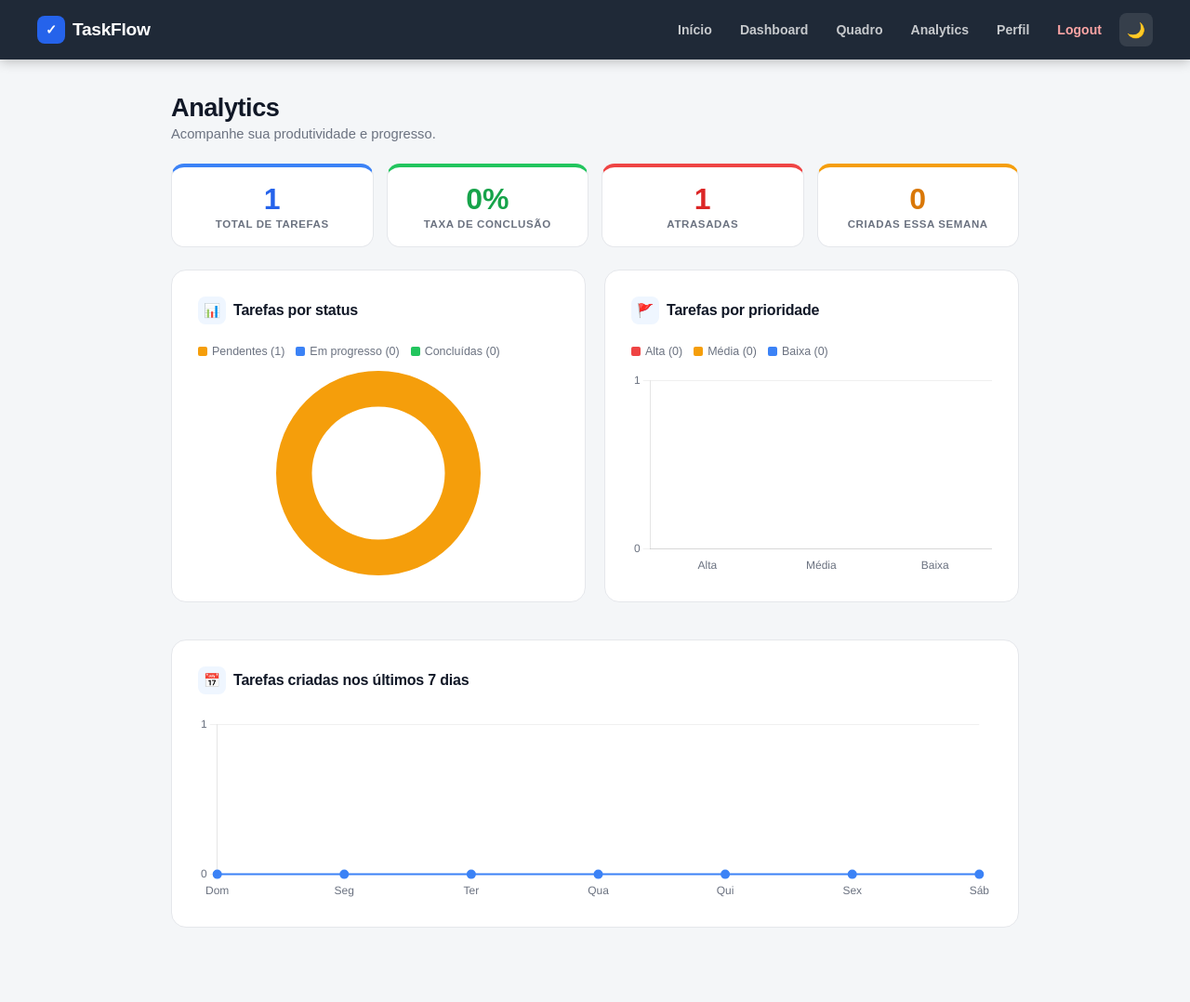
After one commit to mateusmendess/taskflow-webapp, a Flask app: page /analytics in a window 1280 px wide. The commit adds this page. Shown: the whole page at 93% size. Run offline with Flask 3, Linux system fonts and the light colour scheme; a user stored in the database is signed in; tables that the repository leaves empty hold one stand-in row (values such as "Sample post").

Commit message:
feat: adicionar página de Analytics com gráficos Chart.js

```diff
--- a/app/routes.py
+++ b/app/routes.py
@@ -338,6 +338,48 @@ def perfil():
 
     return render_template("perfil.html")
 
+@main.route("/analytics")
+@login_required
+def analytics():
+    from datetime import date, timedelta
+
+    tasks = Task.query.filter_by(user_id=current_user.id).all()
+    today = date.today()
+
+    total_tasks     = len(tasks)
+    completed_tasks = len([t for t in tasks if t.status == "concluída"])
+    pending_tasks   = len([t for t in tasks if t.status == "pendente"])
+    progress_tasks  = len([t for t in tasks if t.status == "em_progresso"])
+    overdue_tasks   = len([t for t in tasks if t.due_date and t.due_date < today and t.status != "concluída"])
+    high_tasks      = len([t for t in tasks if t.priority == "alta"])
+    medium_tasks    = len([t for t in tasks if t.priority == "media"])
+    low_tasks       = len([t for t in tasks if t.priority == "baixa"])
+    completion_rate = round((completed_tasks / total_tasks * 100) if total_tasks > 0 else 0)
+    created_this_week = len([t for t in tasks if t.created_at.date() >= today - timedelta(days=7)])
+
+    week_labels = []
+    week_data   = []
+    days_pt = ["Seg", "Ter", "Qua", "Qui", "Sex", "Sáb", "Dom"]
+    for i in range(6, -1, -1):
+        day = today - timedelta(days=i)
+        week_labels.append(days_pt[day.weekday()])
+        week_data.append(len([t for t in tasks if t.created_at.date() == day]))
+
+    return render_template("analytics.html",
+        total_tasks=total_tasks,
+        completed_tasks=completed_tasks,
+        pending_tasks=pending_tasks,
+        progress_tasks=progress_tasks,
+        overdue_tasks=overdue_tasks,
+        high_tasks=high_tasks,
+        medium_tasks=medium_tasks,
+        low_tasks=low_tasks,
+        completion_rate=completion_rate,
+        created_this_week=created_this_week,
+        week_labels=week_labels,
+        week_data=week_data
+    )
+
 @main.route("/logout")
 @login_required
 def logout():
--- /dev/null
+++ b/app/templates/analytics.html
@@ -0,0 +1,187 @@
+{% extends "base.html" %}
+
+{% block content %}
+
+<div class="db-page">
+
+    <div class="db-hero">
+        <h1>Analytics</h1>
+        <p>Acompanhe sua produtividade e progresso.</p>
+    </div>
+
+    <!-- Stats -->
+    <div class="db-stats" style="grid-template-columns: repeat(4, 1fr);">
+        <div class="db-stat s-total">
+            <div class="db-stat-num">{{ total_tasks }}</div>
+            <div class="db-stat-lbl">Total de tarefas</div>
+        </div>
+        <div class="db-stat s-done">
+            <div class="db-stat-num">{{ completion_rate }}%</div>
+            <div class="db-stat-lbl">Taxa de conclusão</div>
+        </div>
+        <div class="db-stat s-over">
+            <div class="db-stat-num">{{ overdue_tasks }}</div>
+            <div class="db-stat-lbl">Atrasadas</div>
+        </div>
+        <div class="db-stat s-pend">
+            <div class="db-stat-num">{{ created_this_week }}</div>
+            <div class="db-stat-lbl">Criadas essa semana</div>
+        </div>
+    </div>
+
+    <!-- Gráficos linha 1 -->
+    <div style="display: grid; grid-template-columns: 1fr 1fr; gap: 20px; margin-bottom: 20px;">
+
+        <!-- Rosca: por status -->
+        <div class="db-card">
+            <div class="db-card-title">
+                <span class="db-card-icon">📊</span>
+                Tarefas por status
+            </div>
+            <div style="display:flex; flex-wrap:wrap; gap:12px; margin-bottom:14px; font-size:0.78rem; color: var(--tf-muted);">
+                <span style="display:flex; align-items:center; gap:5px;"><span style="width:10px;height:10px;border-radius:2px;background:#f59e0b;display:inline-block;"></span>Pendentes ({{ pending_tasks }})</span>
+                <span style="display:flex; align-items:center; gap:5px;"><span style="width:10px;height:10px;border-radius:2px;background:#3b82f6;display:inline-block;"></span>Em progresso ({{ progress_tasks }})</span>
+                <span style="display:flex; align-items:center; gap:5px;"><span style="width:10px;height:10px;border-radius:2px;background:#22c55e;display:inline-block;"></span>Concluídas ({{ completed_tasks }})</span>
+            </div>
+            <div style="position:relative; height:220px;">
+                <canvas id="chart-status"
+                    role="img"
+                    aria-label="Gráfico de rosca com tarefas por status">
+                    Pendentes: {{ pending_tasks }}, Em progresso: {{ progress_tasks }}, Concluídas: {{ completed_tasks }}.
+                </canvas>
+            </div>
+        </div>
+
+        <!-- Barras: por prioridade -->
+        <div class="db-card">
+            <div class="db-card-title">
+                <span class="db-card-icon">🚩</span>
+                Tarefas por prioridade
+            </div>
+            <div style="display:flex; flex-wrap:wrap; gap:12px; margin-bottom:14px; font-size:0.78rem; color: var(--tf-muted);">
+                <span style="display:flex; align-items:center; gap:5px;"><span style="width:10px;height:10px;border-radius:2px;background:#ef4444;display:inline-block;"></span>Alta ({{ high_tasks }})</span>
+                <span style="display:flex; align-items:center; gap:5px;"><span style="width:10px;height:10px;border-radius:2px;background:#f59e0b;display:inline-block;"></span>Média ({{ medium_tasks }})</span>
+                <span style="display:flex; align-items:center; gap:5px;"><span style="width:10px;height:10px;border-radius:2px;background:#3b82f6;display:inline-block;"></span>Baixa ({{ low_tasks }})</span>
+            </div>
+            <div style="position:relative; height:220px;">
+                <canvas id="chart-priority"
+                    role="img"
+                    aria-label="Gráfico de barras com tarefas por prioridade">
+                    Alta: {{ high_tasks }}, Média: {{ medium_tasks }}, Baixa: {{ low_tasks }}.
+                </canvas>
+            </div>
+        </div>
+
+    </div>
+
+    <!-- Linha: criadas por dia -->
+    <div class="db-card">
+        <div class="db-card-title">
+            <span class="db-card-icon">📅</span>
+            Tarefas criadas nos últimos 7 dias
+        </div>
+        <div style="position:relative; height:200px;">
+            <canvas id="chart-week"
+                role="img"
+                aria-label="Gráfico de linha com tarefas criadas por dia na última semana">
+                {{ week_labels|join(', ') }}: {{ week_data|join(', ') }}.
+            </canvas>
+        </div>
+    </div>
+
+</div>
+
+<script src="https://cdnjs.cloudflare.com/ajax/libs/Chart.js/4.4.1/chart.umd.js"></script>
+<script>
+    const isDark    = document.body.classList.contains('dark');
+    const textColor = isDark ? '#94a3b8' : '#6b7280';
+    const gridColor = isDark ? 'rgba(255,255,255,0.06)' : 'rgba(0,0,0,0.06)';
+
+    // Rosca — status
+    new Chart(document.getElementById('chart-status'), {
+        type: 'doughnut',
+        data: {
+            labels: ['Pendentes', 'Em progresso', 'Concluídas'],
+            datasets: [{
+                data: [{{ pending_tasks }}, {{ progress_tasks }}, {{ completed_tasks }}],
+                backgroundColor: ['#f59e0b', '#3b82f6', '#22c55e'],
+                borderWidth: 0,
+                hoverOffset: 6
+            }]
+        },
+        options: {
+            responsive: true,
+            maintainAspectRatio: false,
+            cutout: '65%',
+            plugins: { legend: { display: false } }
+        }
+    });
+
+    // Barras — prioridade
+    new Chart(document.getElementById('chart-priority'), {
+        type: 'bar',
+        data: {
+            labels: ['Alta', 'Média', 'Baixa'],
+            datasets: [{
+                data: [{{ high_tasks }}, {{ medium_tasks }}, {{ low_tasks }}],
+                backgroundColor: ['#ef4444', '#f59e0b', '#3b82f6'],
+                borderRadius: 8,
+                borderWidth: 0
+            }]
+        },
+        options: {
+            responsive: true,
+            maintainAspectRatio: false,
+            plugins: { legend: { display: false } },
+            scales: {
+                x: {
+                    ticks: { color: textColor },
+                    grid: { display: false }
+                },
+                y: {
+                    ticks: { color: textColor, stepSize: 1 },
+                    grid: { color: gridColor },
+                    beginAtZero: true
+                }
+            }
+        }
+    });
+
+    // Linha — últimos 7 dias
+    new Chart(document.getElementById('chart-week'), {
+        type: 'line',
+        data: {
+            labels: {{ week_labels | tojson }},
+            datasets: [{
+                label: 'Tarefas criadas',
+                data: {{ week_data | tojson }},
+                borderColor: '#3b82f6',
+                backgroundColor: 'rgba(59,130,246,0.08)',
+                borderWidth: 2,
+                fill: true,
+                tension: 0.4,
+                pointBackgroundColor: '#3b82f6',
+                pointRadius: 4,
+                pointHoverRadius: 6
+            }]
+        },
+        options: {
+            responsive: true,
+            maintainAspectRatio: false,
+            plugins: { legend: { display: false } },
+            scales: {
+                x: {
+                    ticks: { color: textColor, autoSkip: false },
+                    grid: { display: false }
+                },
+                y: {
+                    ticks: { color: textColor, stepSize: 1 },
+                    grid: { color: gridColor },
+                    beginAtZero: true
+                }
+            }
+        }
+    });
+</script>
+
+{% endblock %}
--- a/app/templates/base.html
+++ b/app/templates/base.html
@@ -34,6 +34,7 @@
                 {% if current_user.is_authenticated %}
                     <a href="{{ url_for('main.dashboard') }}" class="nav-link">Dashboard</a>
                     <a href="{{ url_for('main.quadro') }}" class="nav-link">Quadro</a>
+                    <a href="{{ url_for('main.analytics') }}" class="nav-link">Analytics</a>
                     <a href="{{ url_for('main.perfil') }}" class="nav-link">Perfil</a>
                     <a href="{{ url_for('main.logout') }}" class="nav-link nav-link-logout">Logout</a>
                 {% else %}
```
